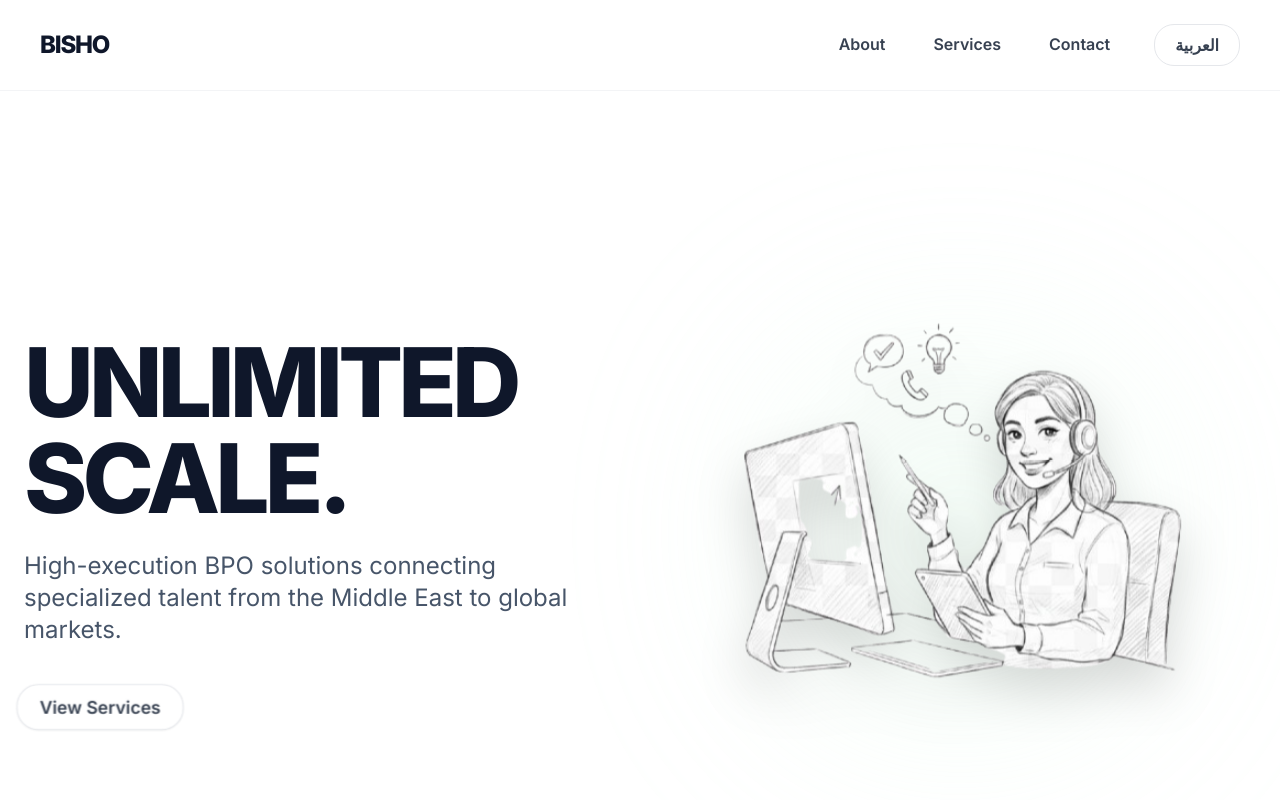
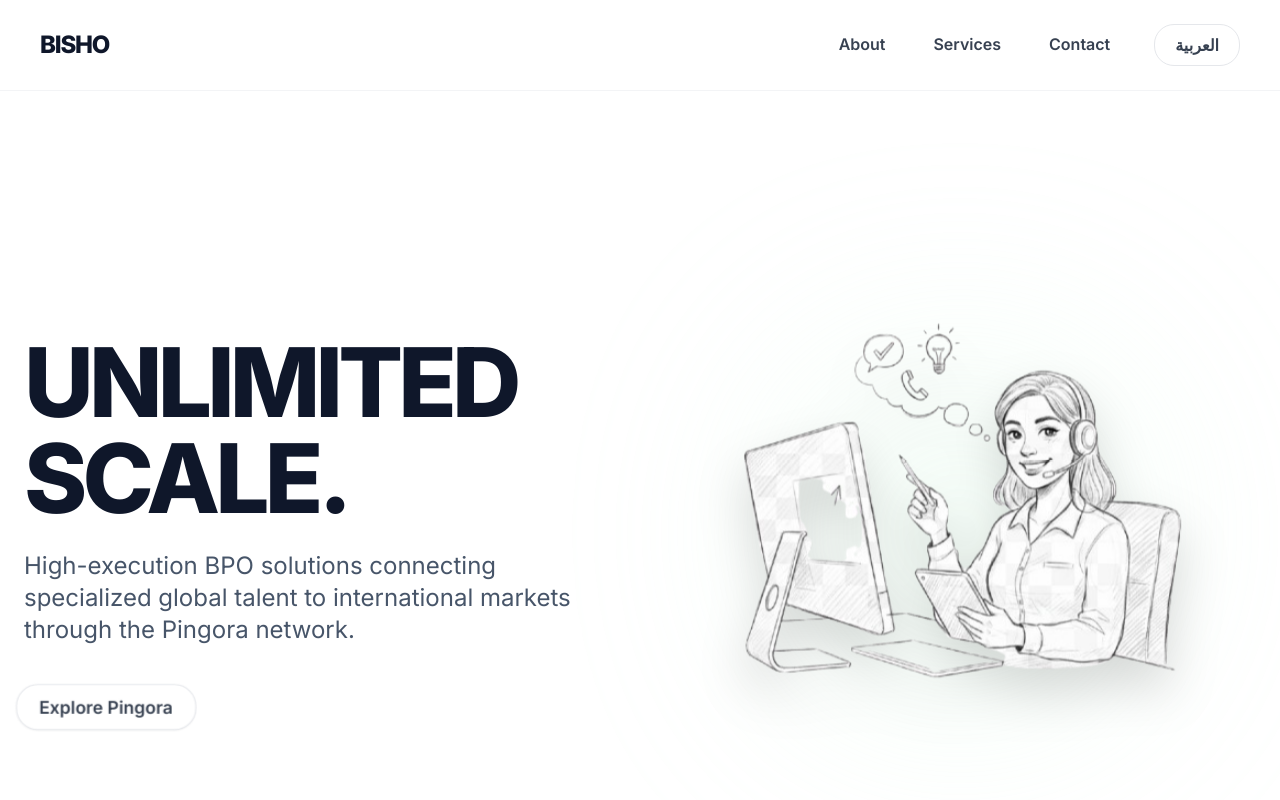
Before and after one commit to 249bisho/GPOv1, a Next.js app: page / in a window 1280 px wide. Shown: the top 800 px of the page. Built offline with nearby package versions, Linux system fonts and the light colour scheme.

Commit message:
Update index.js

```diff
--- a/pages/index.js
+++ b/pages/index.js
@@ -8,7 +8,7 @@ export default function Home() {
   const vantaRef = useRef(null);
 
   const initVanta = () => {
-    if (window.VANTA && window.VANTA.TOPOLOGY) {
+    if (typeof window !== 'undefined' && window.VANTA && window.VANTA.TOPOLOGY) {
       window.VANTA.TOPOLOGY({
         el: vantaRef.current,
         mouseControls: true,
@@ -27,13 +27,13 @@ export default function Home() {
   const content = {
     en: {
       hero: "Unlimited Scale.",
-      sub: "High-execution BPO solutions connecting specialized talent from the Middle East to global markets.",
-      btn: "View Services"
+      sub: "High-execution BPO solutions connecting specialized global talent to international markets through the Pingora network.",
+      btn: "Explore Pingora"
     },
     ar: {
       hero: "توسع لا نهائي.",
-      sub: "حلول تعهيد العمليات عالية التنفيذ التي تربط المواهب المتخصصة من الشرق الأوسط بالأسواق العالمية.",
-      btn: "عرض الخدمات"
+      sub: "حلول تعهيد العمليات عالية التنفيذ التي تربط المواهب العالمية المتخصصة بالأسواق الدولية عبر شبكة بينغورا.",
+      btn: "اكتشف بينغورا"
     }
   };
 
@@ -41,9 +41,10 @@ export default function Home() {
 
   return (
     <div className="relative min-h-screen bg-white overflow-x-hidden">
-     <Head>
-  <title>Pingora | Global Talent</title>
-</Head>
+      <Head>
+        <title>Pingora | Global Talent & Execution</title>
+        <meta name="description" content="Pingora provides high-scale BPO solutions and global specialized talent." />
+      </Head>
 
       <Script
         src="https://cdnjs.cloudflare.com/ajax/libs/p5.js/1.4.0/p5.min.js"
@@ -68,25 +69,25 @@ export default function Home() {
           <p className="text-xl md:text-2xl text-slate-600 max-w-xl leading-relaxed font-medium mb-10">
             {t.sub}
           </p>
-          <button className="nav-link-elegant border border-gray-200 bg-white/80 backdrop-blur-sm shadow-sm scale-110">
+          <button className="nav-link-elegant border border-gray-200 bg-white/80 backdrop-blur-sm shadow-sm scale-110 px-8 py-3 rounded-full hover:bg-green-50 transition-all duration-300">
             {t.btn}
           </button>
         </div>
 
-        {/* Right Side: The Pencil Drawing */}
+        {/* Right Side: The Visual Element */}
         <div className="flex justify-center items-center relative">
           <div className="relative animate-float z-20">
             <img
               src="/images/cx-expert.png"
-              alt="CX Representative Sketch"
+              alt="Pingora Talent Representative"
               className="max-w-full h-auto drop-shadow-2xl"
               style={{ width: '550px' }}
-              onLoad={() => console.log("Success: Image loaded.")}
-              onError={(e) => console.log("Error: Browser cannot find /images/cx-expert.png")}
+              onLoad={() => console.log("Pingora Asset: Loaded.")}
+              onError={(e) => console.log("Image path error: Check /public/images/cx-expert.png")}
             />
           </div>
 
-          {/* Subtle Glow behind the sketch */}
+          {/* Subtle Glow behind the asset */}
           <div className="absolute top-1/2 left-1/2 -translate-x-1/2 -translate-y-1/2 w-80 h-80 bg-green-100 rounded-full blur-[120px] z-10 opacity-40" />
         </div>
 
```
